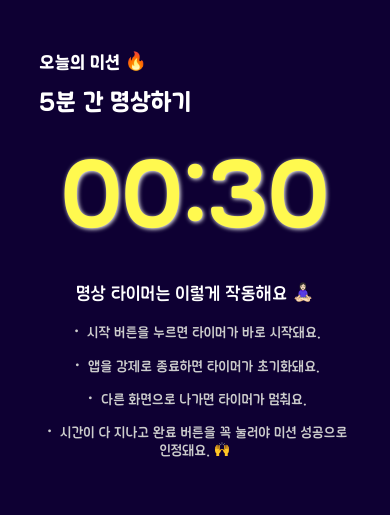
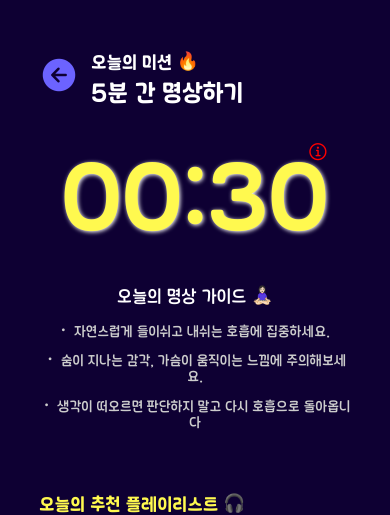
Before and after one commit to kookmin-sw/capstone-2025-13, a React Native app in the folder Frontend/src/: screen /Quest_meditation in a window 390 px wide. Shown: the top 515 px of the page. Built offline with nearby package versions, Linux system fonts and the light colour scheme; a web font is replaced by a local one.

Commit message:
[Feat] 뒤로 가기 버튼 및 스톱위치 설명 알림 창으로 분리 #64

```diff
--- a/Frontend/src/App.tsx
+++ b/Frontend/src/App.tsx
@@ -93,7 +93,7 @@ export default function App() {
     return (
         <NavigationContainer>
             <Stack.Navigator
-                initialRouteName={isLoggedIn ? "Home" : "SimpleDiagnosis"}
+                initialRouteName={isLoggedIn ? "Home" : "Quest"}
             >
                 <Stack.Screen
                     name="Home"
--- a/Frontend/src/screens/Quest_meditation.tsx
+++ b/Frontend/src/screens/Quest_meditation.tsx
@@ -1,8 +1,11 @@
 import React, { useState, useRef } from "react";
-import { View, Text, TouchableOpacity, ScrollView, useWindowDimensions } from "react-native";
+import { View, Text, TouchableOpacity, ScrollView, useWindowDimensions, Alert } from "react-native";
 import styles from "../styles/questMeditationStyles";
 import Youtube_playlist from "../components/Youtube_playlist";
 import { dynamic } from '../styles/questMeditaionDynamicStyles';
+import { Ionicons } from "@expo/vector-icons";
+import { useNavigation, NavigationProp } from "@react-navigation/native";
+
 
 export default function Quest_meditation() {
   const [timeLeft, setTimeLeft] = useState(30);
@@ -10,6 +13,7 @@ export default function Quest_meditation() {
   const [isMeditationDone, setIsMeditationDone] = useState(false);
   const intervalRef = useRef<NodeJS.Timeout | null>(null);
   const { width, height } = useWindowDimensions();
+  const navigation = useNavigation<NavigationProp<any>>();
 
   const formatTime = (seconds: number) => {
     const m = Math.floor(seconds / 60).toString().padStart(2, "0");
@@ -90,15 +94,64 @@ export default function Quest_meditation() {
         bounces={false}
         overScrollMode="never"
       >
-        <Text style={[styles.missionTitle, dynamic.missionTitle]}>오늘의 미션 🔥</Text>
-        <Text style={[styles.mainText, dynamic.mainText]}>5분 간 명상하기</Text>
-        <Text style={[styles.timerText, dynamic.timerText]}>{formatTime(timeLeft)}</Text>
+      <View
+  style={{
+    flexDirection: "row",
+    alignItems: "center",
+    alignSelf: "flex-start", // ← 중요: 왼쪽 정렬
+    marginBottom: 20,
+  }}
+>
+      {/* 뒤로 가기 버튼 */}
+      <TouchableOpacity
+        onPress={() => {
+          navigation.navigate("Quest_stage", {
+            title: "명상",
+          });
+        }}
+      >
+        <Ionicons name="arrow-back-circle" size={40} color="#6c63ff" />
+      </TouchableOpacity>
 
-        <Text style={[styles.warningTitle, dynamic.warningTitle]}>명상 타이머는 이렇게 작동해요 🧘🏻‍♀️</Text>
-        <Text style={[styles.description, dynamic.description]}>・ 시작 버튼을 누르면 타이머가 바로 시작돼요.</Text>
-        <Text style={[styles.description, dynamic.description]}>・ 앱을 강제로 종료하면 타이머가 초기화돼요.</Text>
-        <Text style={[styles.description, dynamic.description]}>・ 다른 화면으로 나가면 타이머가 멈춰요.</Text>
-        <Text style={[styles.description, dynamic.description]}>・ 시간이 다 지나고 완료 버튼을 꼭 눌러야 미션 성공으로 인정돼요. 🙌</Text>
+      {/* 텍스트 묶음 */}
+      <View style={{ marginLeft: 12 }}>
+        <Text style={[styles.missionTitle, dynamic.missionTitle]}>
+          오늘의 미션 🔥
+        </Text>
+        <Text style={[styles.mainText, dynamic.mainText]}>
+          5분 간 명상하기
+        </Text>
+      </View>
+    </View>
+
+
+        {/* 타이머와 느낌표 아이콘을 같은 View 안에 배치 */}
+        <View style={{ flexDirection: "row", alignItems: "center", position: "relative" }}>
+          <Text style={[styles.timerText, dynamic.timerText]}>{formatTime(timeLeft)}</Text>
+          <TouchableOpacity
+            onPress={() =>
+              Alert.alert(
+                "명상 타이머 설명",
+                "・ 시작 버튼을 누르면 타이머가 바로 시작돼요.\n・ 앱을 강제로 종료하면 타이머가 초기화돼요.\n・ 다른 화면으로 나가면 타이머가 멈춰요.\n・ 시간이 다 지나고 완료 버튼을 꼭 눌러야 미션 성공으로 인정돼요. 🙌"
+              )
+            }
+            style={{
+              position: "absolute",
+              right: width * 0.001,  // 화면 너비에 비례
+              top: height * 0.01,  // 화면 높이에 비례
+            }}
+          >
+            <Ionicons name="information-circle-outline" size={22} color="red" />
+          </TouchableOpacity>
+        </View>
+
+        <Text style={[styles.warningTitle, dynamic.warningTitle]}>
+          오늘의 명상 가이드 🧘🏻‍♀️
+        </Text>
+
+        <Text style={[styles.description, dynamic.description]}>・ 자연스럽게 들이쉬고 내쉬는 호흡에 집중하세요. </Text>
+        <Text style={[styles.description, dynamic.description]}>・ 숨이 지나는 감각, 가슴이 움직이는 느낌에 주의해보세요.</Text>
+        <Text style={[styles.description, dynamic.description]}>・ 생각이 떠오르면 판단하지 말고 다시 호흡으로 돌아옵니다</Text>
 
         <Text style={[styles.sectionTitle, dynamic.sectionTitle]}>오늘의 추천 플레이리스트 🎧</Text>
 
--- a/Frontend/src/styles/questMeditationStyles.ts
+++ b/Frontend/src/styles/questMeditationStyles.ts
@@ -11,7 +11,7 @@ const questMeditationStyles = StyleSheet.create({
   container: {
     alignItems: "center",
     paddingHorizontal: width * 0.05,
-    paddingTop: height * 0.02,
+    paddingTop: height * 0.03,
   },
   timerText: {
     color: "#fff94f",
@@ -46,14 +46,13 @@ const questMeditationStyles = StyleSheet.create({
     color: "#fff",
     fontSize: width * 0.06,
     alignSelf: "flex-start", // 왼쪽 정렬
-    marginBottom: height * 0.01,
   },
   mainText: {
     fontFamily: fonts.laundryBold,
     color: "#fff",
     fontSize: width * 0.045,
     alignSelf: "flex-start", // 왼쪽 정렬
-    marginBottom: height * 0.015,
+    marginBottom: height * 0.005,
   },
   warningTitle: {
     color: "#fff",
@@ -64,8 +63,8 @@ const questMeditationStyles = StyleSheet.create({
     color: "#ccc",
     fontFamily: fonts.laundry,
     textAlign: "center",
-    fontSize: width * 0.04,
-    marginVertical: height * 0.01,
+    fontSize: width * 0.03,
+    marginVertical: height * 0.005,
   },
   sectionTitle: {
     fontFamily: fonts.laundryBold,
```
